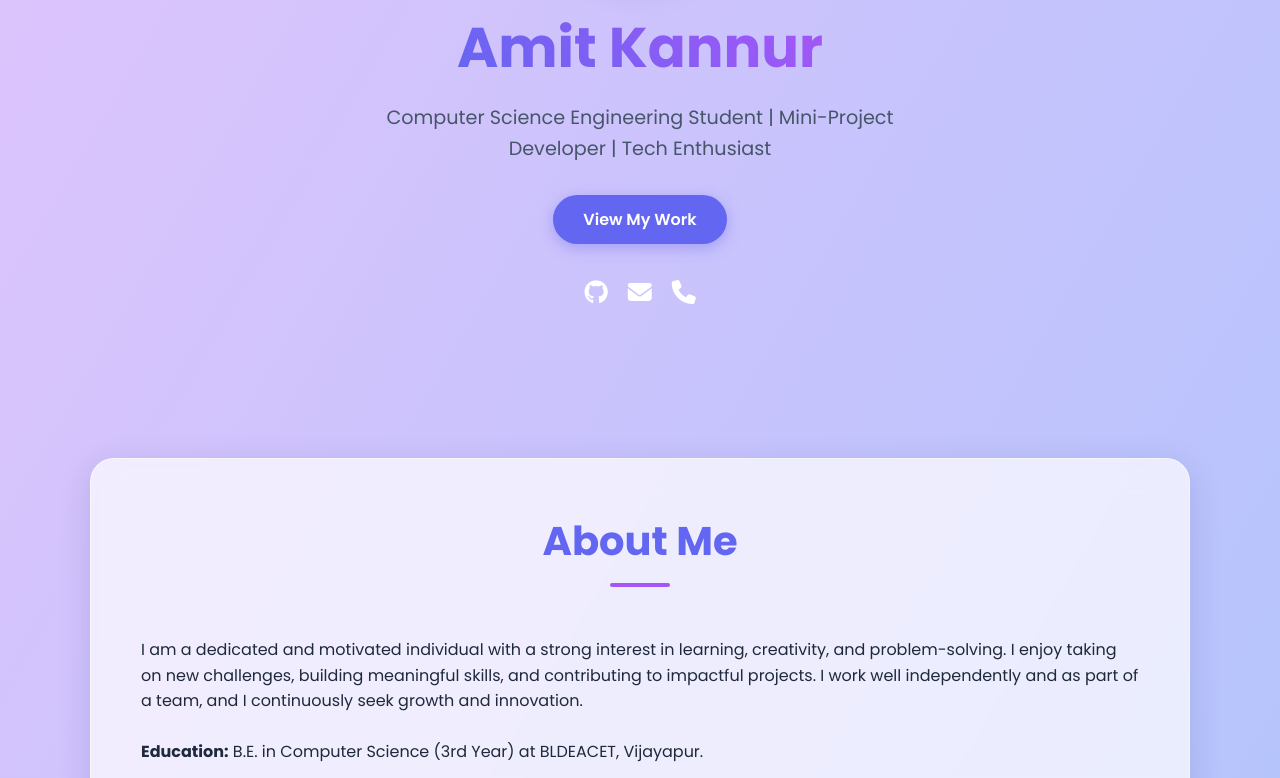
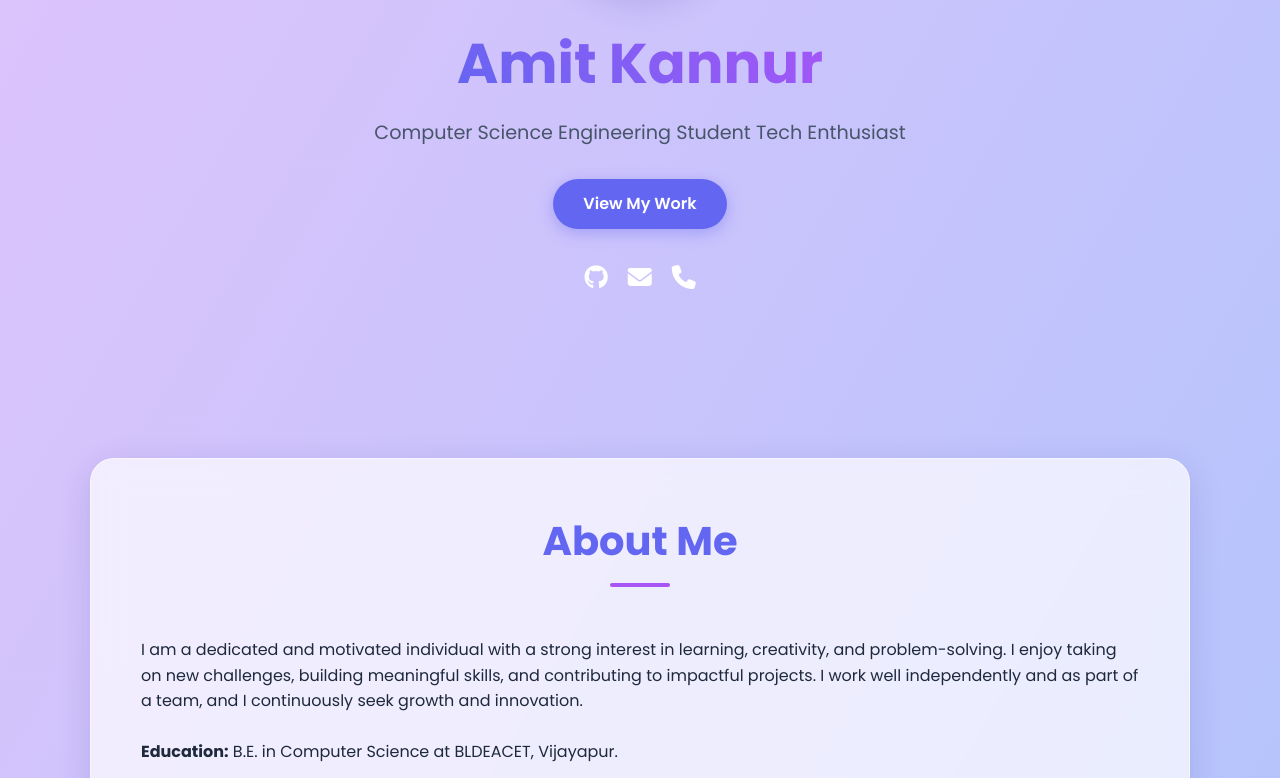
Before and after one commit to AmitKannur/Amit.Resume.io, a plain HTML site: page index.html in a window 1280 px wide. Shown: the part 342-1120 px from the top of the page. Drawn offline with Linux system fonts and the light colour scheme.

```diff
--- a/index.html
+++ b/index.html
@@ -290,7 +290,7 @@
     <header>
         <img src="img1.jpg.png" class="hero-img" alt="Amit Kannur" />
         <h1>Amit Kannur</h1>
-        <p class="subtitle">Computer Science Engineering Student | Mini-Project Developer | Tech Enthusiast</p>
+        <p class="subtitle">Computer Science Engineering Student Tech Enthusiast</p>
         <a href="#projects" class="btn">View My Work</a>
 
         <div class="social-icons" style="margin-top: 30px;">
@@ -305,7 +305,7 @@
         <p>I am a dedicated and motivated individual with a strong interest in learning, creativity, and problem-solving. I enjoy taking on new challenges, building meaningful skills, and contributing to impactful projects. I work well independently and
             as part of a team, and I continuously seek growth and innovation.</p>
         <br>
-        <p><strong>Education:</strong> B.E. in Computer Science (3rd Year) at BLDEACET, Vijayapur.</p>
+        <p><strong>Education:</strong> B.E. in Computer Science at BLDEACET, Vijayapur.</p>
     </section>
 
     <section id="skills">
```
